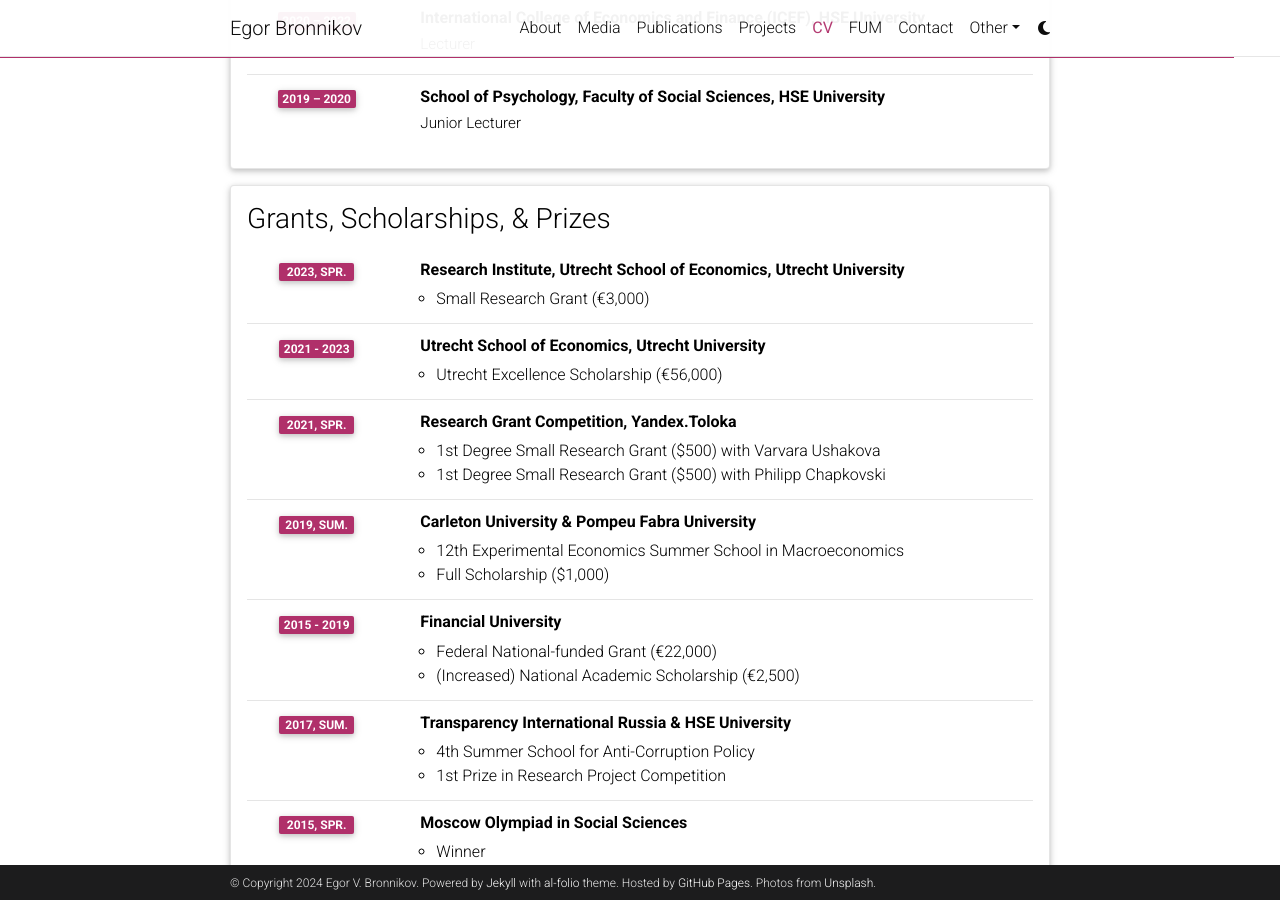
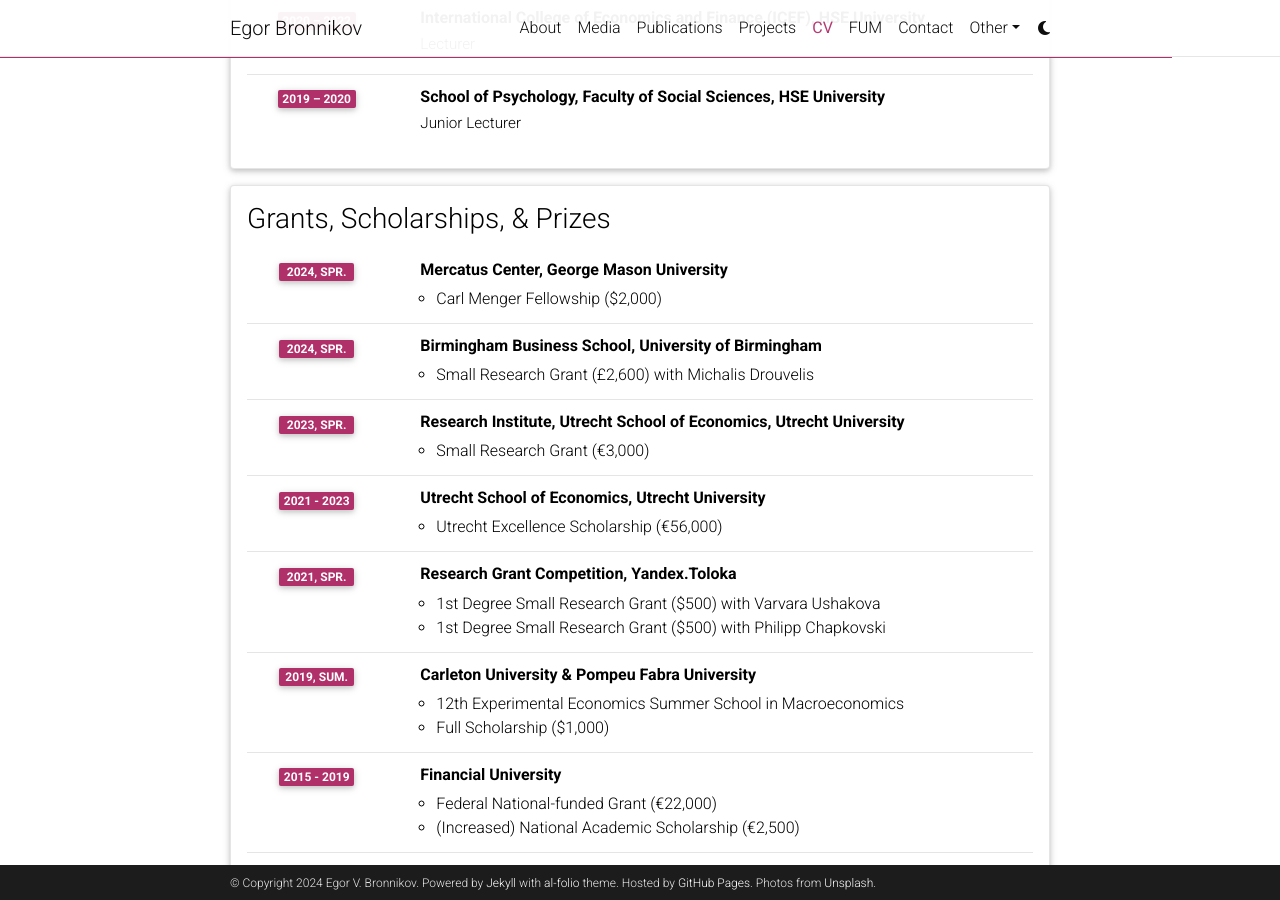
Before and after one commit to egorbronnikov/egorbronnikov.github.io, a Jekyll site: the page built from _pages/cv.md, in a window 1280 px wide and 900 px high, scrolled down 2744 px. Built offline with Jekyll 4.4.1, drawn with Linux system fonts in a browser that asks for light colours; comment, search, counter and statistics services are not loaded; a style sheet for code colours, icons or effects is not loaded.

Commit message:
Update cv.yml

```diff
--- a/_data/cv.yml
+++ b/_data/cv.yml
@@ -109,6 +109,14 @@
 - title: Grants, Scholarships, & Prizes
   type: time_table
   contents:
+      - title: Mercatus Center, George Mason University
+        description:
+          - Carl Menger Fellowship ($2,000)
+        year: 2024, spr.
+      - title: Birmingham Business School, University of Birmingham
+        description:
+          - Small Research Grant (£2,600) with Michalis Drouvelis
+        year: 2024, spr.
       - title: Research Institute, Utrecht School of Economics, Utrecht University
         description:
           - Small Research Grant (€3,000)
```
